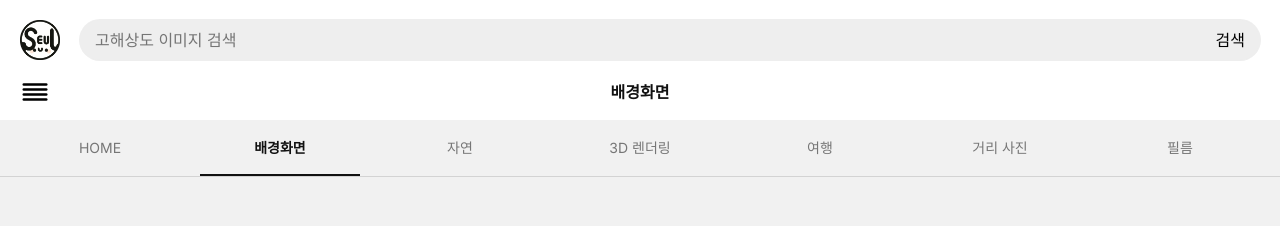
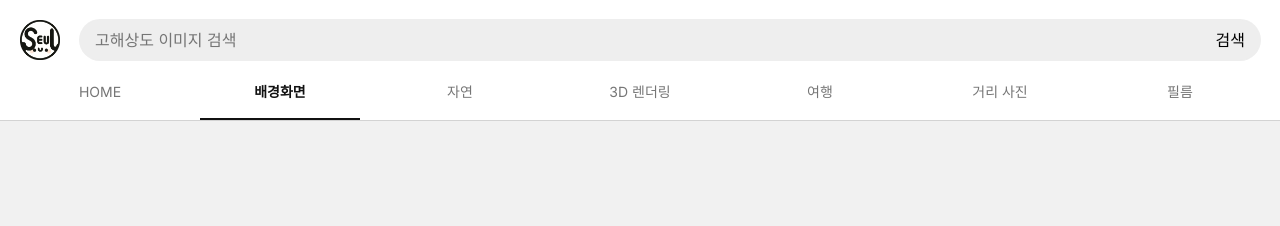
Before and after one commit to sungjaechoi/seul-vm, a Next.js app: page /gallery/background in a window 1280 px wide. Shown: the top 226 px of the page. Built offline with nearby package versions, Linux system fonts and the light colour scheme.

Commit message:
mobaile navMenu 완료

```diff
--- a/src/app/_component/NavMenu.tsx
+++ b/src/app/_component/NavMenu.tsx
@@ -6,34 +6,41 @@ import { usePathname, useSelectedLayoutSegments } from 'next/navigation'
 import clsx from 'clsx'
 import { FiAlignJustify, FiAlignLeft } from 'react-icons/fi'
 import { sectionInfo, typeSectionInfo } from '@/model/SectionInfo'
-import { useState } from 'react'
+import { useEffect, useState } from 'react'
 
 export default function Nav() {
   const path = usePathname()
-  console.log(path)
 
   const segmentArry = useSelectedLayoutSegments()
   const segment = segmentArry[1]
 
   const pathName = segment as keyof typeSectionInfo
-  const navName = sectionInfo[pathName].title
+  const navName = path === '/' ? '/' : sectionInfo[pathName].title
 
-  const [isToggeIcon, setIsToggeIcon] = useState(false)
+  const [isToggeButton, setIsToggeButton] = useState(false)
+  const [pathStatus, setPathStatus] = useState(path)
 
   const onToggle = () => {
-    setIsToggeIcon((prevState) => !prevState)
+    setIsToggeButton((prevState) => !prevState)
   }
+
+  useEffect(() => {
+    if (pathStatus !== path) {
+      setPathStatus(path)
+      setIsToggeButton(false)
+    }
+  }, [path, pathStatus])
 
   return (
     <>
       <div className={style.menu_area}>
         <button className={style.menu_button} type="button" onClick={onToggle}>
-          {isToggeIcon ? <FiAlignLeft /> : <FiAlignJustify />}
-          <span>{navName === '' ? 'HOME' : navName}</span>
+          {isToggeButton ? <FiAlignLeft /> : <FiAlignJustify />}
+          <span>{navName === '/' ? 'HOME' : navName}</span>
         </button>
       </div>
       <ul
-        className={clsx(style.nav_list, isToggeIcon ? [style.is_active] : 'a')}
+        className={clsx(style.nav_list, isToggeButton ? [style.is_active] : '')}
       >
         <li
           className={clsx(style.nav_item, {
--- a/src/app/_component/imgList.module.css
+++ b/src/app/_component/imgList.module.css
@@ -1,23 +1,23 @@
-.img_list{
+.img_list {
   display: grid;
   grid-template-columns: repeat(auto-fill, minmax(300px, 1fr));
   gap: 20px;
+  padding: 0 20px;
 }
 
-.img_item{
+.img_item {
   position: relative;
   /* flex: 0 1 300px; */
-  border:1.5px solid #f1f1f1;
+  border: 1.5px solid #f1f1f1;
   border-radius: 6px;
   height: 500px;
 }
 
-
-.img_box{
+.img_box {
   height: 100%;
 }
 
-.img_box a{
+.img_box a {
   display: flex;
   justify-content: center;
   align-items: center;
@@ -26,21 +26,23 @@
   border-radius: 6px;
 }
 
-.img_box a img{
+.img_box a img {
   display: block;
   width: 100%;
   height: 100%;
   object-fit: contain;
 }
 
-.img_box a img[src=""], .product-image:not([src]){
+.img_box a img[src=''],
+.product-image:not([src]) {
   background-color: #f1f1f1;
 }
 
-.util_box{
+.util_box {
   position: absolute;
   top: 25px;
-  right: 25px
+  right: 25px;
 }
 
-.like_button{}
+.like_button {
+}
--- a/src/app/_component/navMenu.module.css
+++ b/src/app/_component/navMenu.module.css
@@ -1,11 +1,17 @@
 /* navMenu */
 
 .menu_area {
-  /* display: none; */
   padding: 0 20px;
   width: 100%;
   height: 56px;
   z-index: 100;
+  box-shadow: 0 1px #0000001f;
+}
+
+@media (min-width: 561px) {
+  .menu_area {
+    display: none;
+  }
 }
 
 .menu_button {
@@ -42,12 +48,13 @@
 @media (max-width: 561px) {
   .nav_list {
     position: absolute;
-    top: -500px;
+    top: -244px;
+    left: 0;
     width: 100%;
     height: 100%;
-    transform: translateY(-500px);
-    transition: transform 5s ease;
-    z-index: 10;
+    /* transform: translateY(-500px); */
+    transition: transform 1.5s ease;
+    z-index: -1;
     background-color: #fff;
     flex-direction: column;
     height: auto;
@@ -57,8 +64,8 @@
   }
 
   .nav_list.is_active {
-    transform: translateY(556px);
-    transition: transform 5s ease;
+    transform: translateY(362px);
+    transition: transform 1.5s ease;
   }
 }
 
--- a/src/app/_component/searchFrom.module.css
+++ b/src/app/_component/searchFrom.module.css
@@ -1,6 +1,6 @@
 /* search_form */
 
-.img_search_area{
+.img_search_area {
   order: 2;
   flex: 1 1 calc(100% - 100px);
   height: 40px;
@@ -8,38 +8,31 @@
   border-radius: 24px;
   background-color: #eee;
   box-shadow: 0 0 0 1px #eee;
-  transition: all .1s ease-in-out;
+  transition: all 0.1s ease-in-out;
 }
 
-@media (max-width: 359px) {
-  .img_search_area{
-    margin-right: 0;
-  }
-}
-
-.img_search_form{
+.img_search_form {
   height: 40px;
 }
 
-.img_search_fieldset{
+.img_search_fieldset {
   display: flex;
   justify-content: center;
   align-items: center;
   height: 100%;
   padding: 0 15px;
-
 }
 
-.img_search_fieldset input{
+.img_search_fieldset input {
   flex: 1 1 auto;
   height: 100%;
 }
 
-.img_search_fieldset button{
+.img_search_fieldset button {
   flex: 0 1 auto;
   height: 100%;
 }
 
-.img_search_fieldset input + button{
+.img_search_fieldset input + button {
   margin-left: 10px;
 }
--- a/src/app/page.module.css
+++ b/src/app/page.module.css
@@ -10,6 +10,7 @@
   right: 0;
   left: 0;
   width: 100%;
+  min-width: 360px;
   height: 120px;
   z-index: 1000;
   background-color: #fff;
@@ -29,21 +30,7 @@
   flex-wrap: wrap;
   row-gap: 4px;
   padding-top: 20px;
-}
-
-@media (max-width: 359px) {
-  .header {
-    height: 186px;
-  }
-
-  .logo_search_group {
-    display: flex;
-    flex-direction: column;
-    align-items: center;
-    justify-content: center;
-    flex-wrap: nowrap;
-    row-gap: 15px;
-  }
+  background-color: #fff;
 }
 
 /* logo */
@@ -72,5 +59,4 @@
 .nav {
   order: 3;
   flex: 1 0 auto;
-  position: relative;
 }
```
